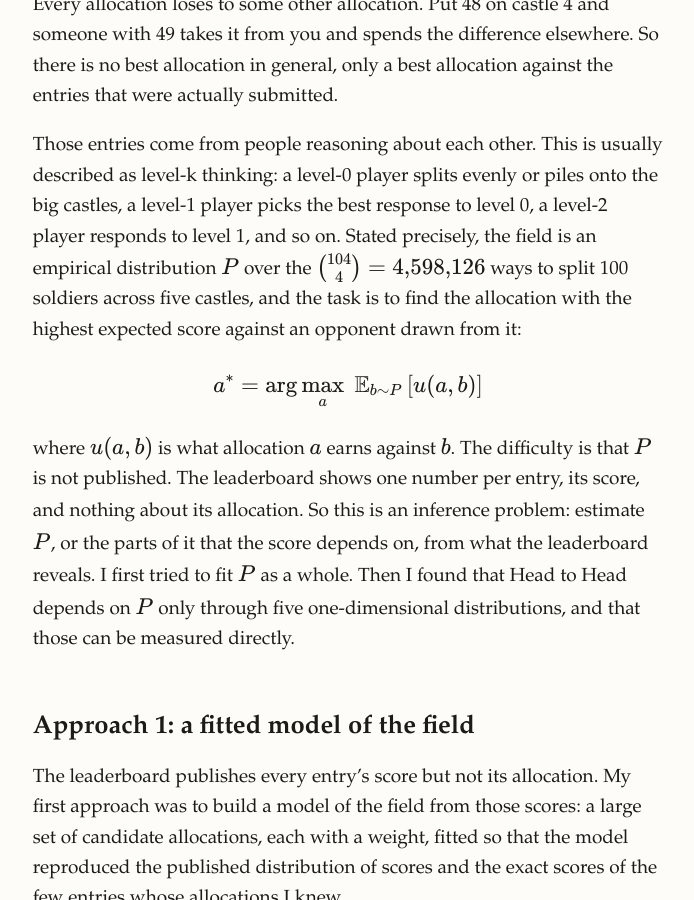
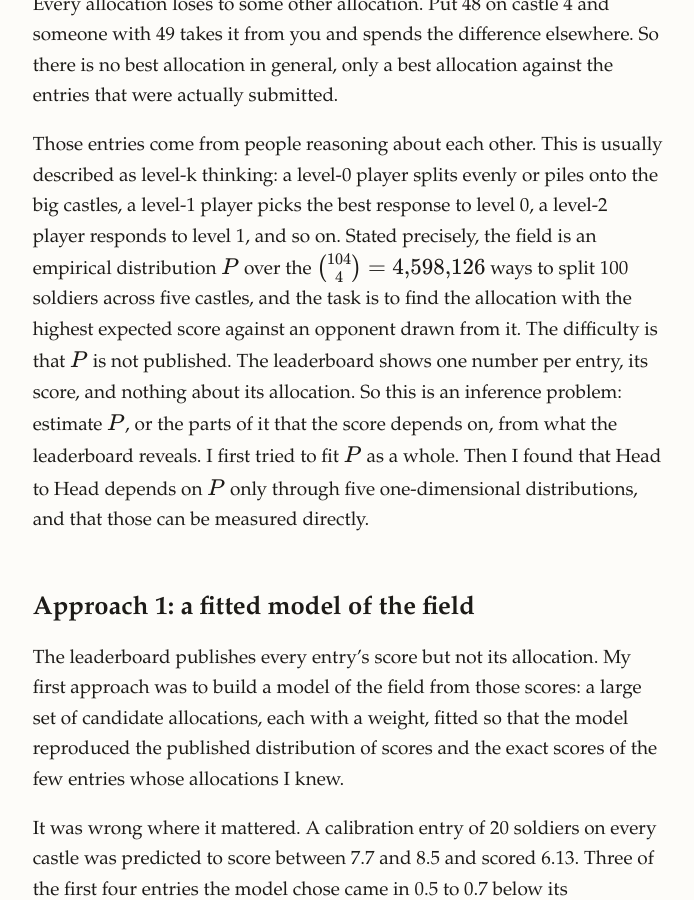
Before and after one commit to kinshu0/kinshu0.github.io, a Jekyll site: the page built from _posts/2026-11-22-castle-challenge.markdown, in a window 1280 px wide and 900 px high, scrolled down 2327 px. Shown: the whole window, without its empty margins (292-986 px from the left). Built offline with Jekyll 4.4.1, drawn with Linux system fonts in a browser that asks for light colours.

Commit message:
Castle post: drop the argmax formula, keep the plain statement
Co-Authored-By: Claude Fable 5.2 <noreply@anthropic.com>

```diff
--- a/_posts/2026-11-22-castle-challenge.markdown
+++ b/_posts/2026-11-22-castle-challenge.markdown
@@ -40,13 +40,7 @@ The organisers draw 1,000,000 random groups of four from the field, and your sco
 
 Every allocation loses to some other allocation. Put 48 on castle 4 and someone with 49 takes it from you and spends the difference elsewhere. So there is no best allocation in general, only a best allocation against the entries that were actually submitted.
 
-Those entries come from people reasoning about each other. This is usually described as level-k thinking: a level-0 player splits evenly or piles onto the big castles, a level-1 player picks the best response to level 0, a level-2 player responds to level 1, and so on. Stated precisely, the field is an empirical distribution $$P$$ over the $$\binom{104}{4} = 4{,}598{,}126$$ ways to split 100 soldiers across five castles, and the task is to find the allocation with the highest expected score against an opponent drawn from it:
-
-$$
-a^{\ast} = \arg\max_{a} \; \mathbb{E}_{b \sim P} \left[ u(a, b) \right]
-$$
-
-where $$u(a, b)$$ is what allocation $$a$$ earns against $$b$$. The difficulty is that $$P$$ is not published. The leaderboard shows one number per entry, its score, and nothing about its allocation. So this is an inference problem: estimate $$P$$, or the parts of it that the score depends on, from what the leaderboard reveals. I first tried to fit $$P$$ as a whole. Then I found that Head to Head depends on $$P$$ only through five one-dimensional distributions, and that those can be measured directly.
+Those entries come from people reasoning about each other. This is usually described as level-k thinking: a level-0 player splits evenly or piles onto the big castles, a level-1 player picks the best response to level 0, a level-2 player responds to level 1, and so on. Stated precisely, the field is an empirical distribution $$P$$ over the $$\binom{104}{4} = 4{,}598{,}126$$ ways to split 100 soldiers across five castles, and the task is to find the allocation with the highest expected score against an opponent drawn from it. The difficulty is that $$P$$ is not published. The leaderboard shows one number per entry, its score, and nothing about its allocation. So this is an inference problem: estimate $$P$$, or the parts of it that the score depends on, from what the leaderboard reveals. I first tried to fit $$P$$ as a whole. Then I found that Head to Head depends on $$P$$ only through five one-dimensional distributions, and that those can be measured directly.
 
 ## Approach 1: a fitted model of the field
 
```
